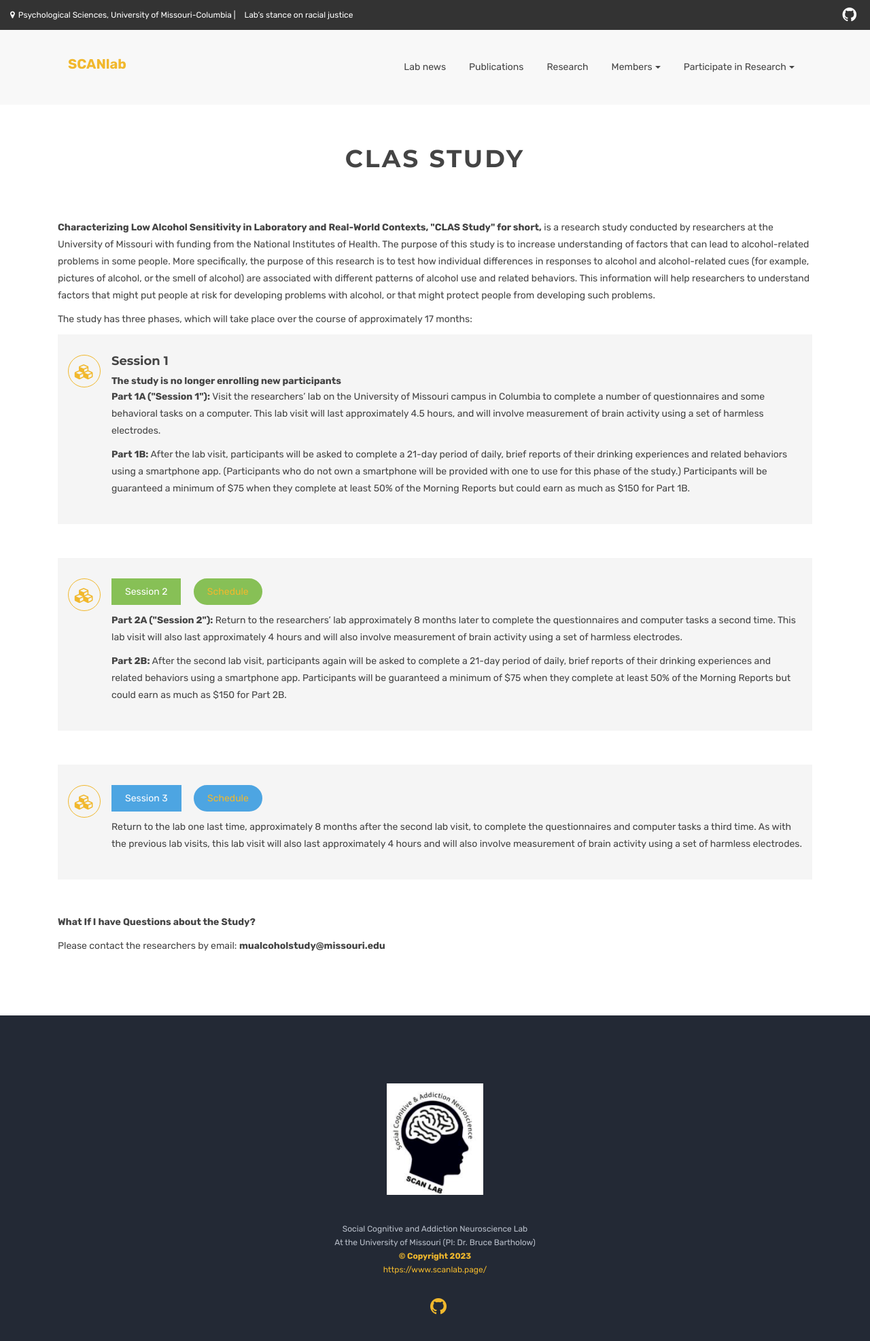
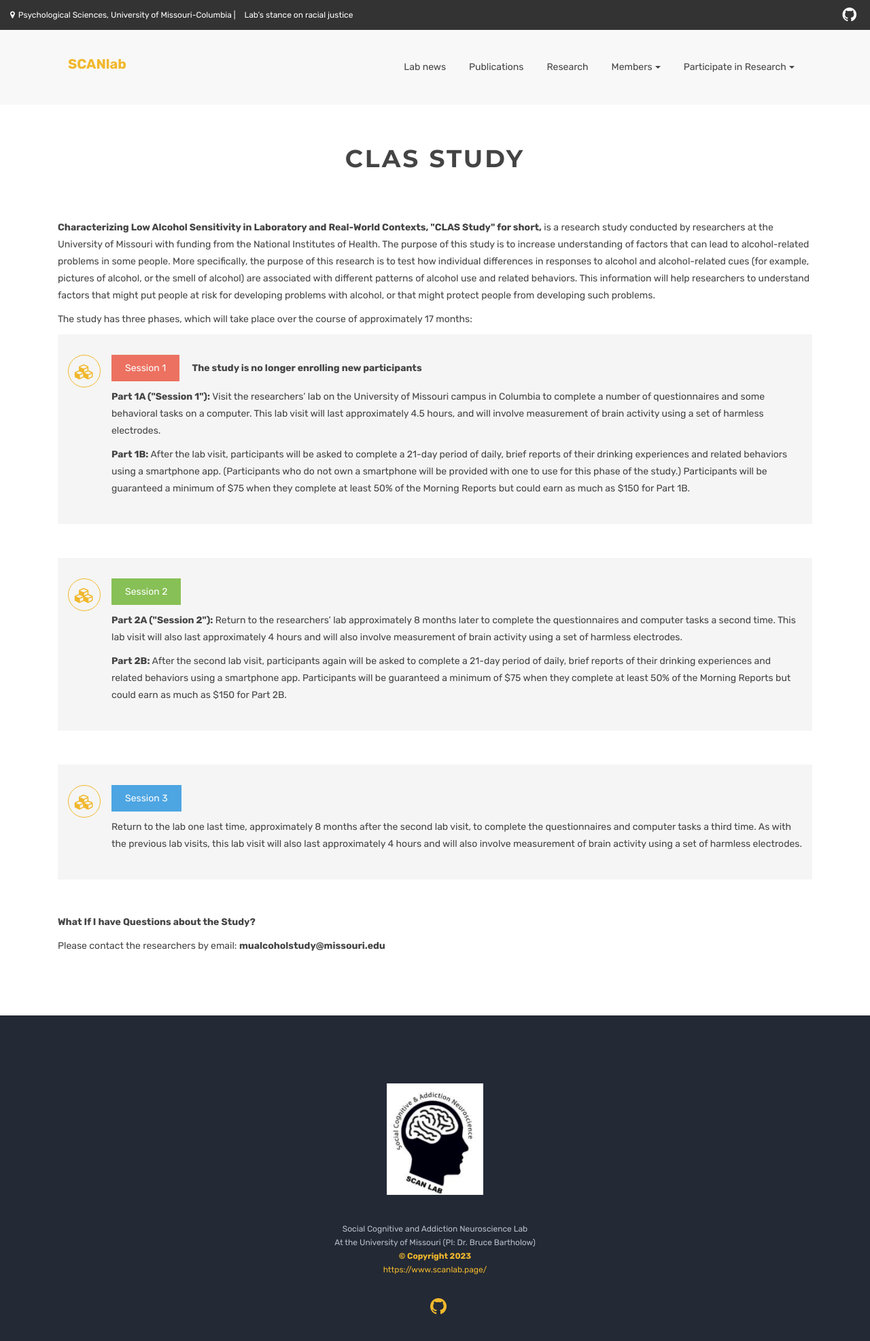
Before and after one commit to bartholow-scanlab/bartholow-scanlab.github.io, a Jekyll site: the page built from CLASstudy.html, in a window 1280 px wide. Shown: the top 1973 px of the page at 68% size. Built offline with Jekyll 4.4.1, drawn with Linux system fonts in a browser that asks for light colours.

Commit message:
Update CLASstudy.html

```diff
--- a/CLASstudy.html
+++ b/CLASstudy.html
@@ -38,7 +38,7 @@
                      <i class="fa fa-cubes"></i>
                     </div>
                     <div class="featured-content">
-                       <h4>Session 1</h4> <strong>The study is no longer enrolling new participants</strong>
+                        <p> <span class="label label-danger-filled"> Session 1 </span> <strong>The study is no longer enrolling new participants</strong>
 
 <p><strong>Part 1A ("Session 1"):</strong> Visit the researchers’ lab on the University of Missouri campus in Columbia to complete a number of questionnaires and some behavioral tasks on a computer.  This lab visit will last approximately 4.5 hours, and will involve measurement of brain activity using a set of harmless electrodes.</p>
 
@@ -63,7 +63,7 @@
                     </div>
 
                     <div class="featured-content">
-                       <p> <span class="label label-success-filled"> Session 2 </span> <span class="label label-pill label-success-filled"><a href="https://mualcoholstudy.as.me/session2">Schedule</a></span></p>
+                       <p> <span class="label label-success-filled"> Session 2 </span></p>
 
 <p><strong>Part 2A ("Session 2"):</strong> Return to the researchers’ lab approximately 8 months later to complete the questionnaires and computer tasks a second time.  This lab visit will also last approximately 4 hours and will also involve measurement of brain activity using a set of harmless electrodes.</p>
 
@@ -87,7 +87,7 @@
                     </div>
 
                     <div class="featured-content">
-                       <p> <span class="label label-info-filled"> Session 3 </span> <span class="label label-pill label-info-filled"><a href="https://mualcoholstudy.as.me/session3">Schedule</a></span></p>
+                       <p> <span class="label label-info-filled"> Session 3 </span></p>
 <p>Return to the lab one last time, approximately 8 months after the second lab visit, to complete the questionnaires and computer tasks a third time.  As with the previous lab visits, this lab visit will also last approximately 4 hours and will also involve measurement of brain activity using a set of harmless electrodes.</p>
 
 	    </div>
```
